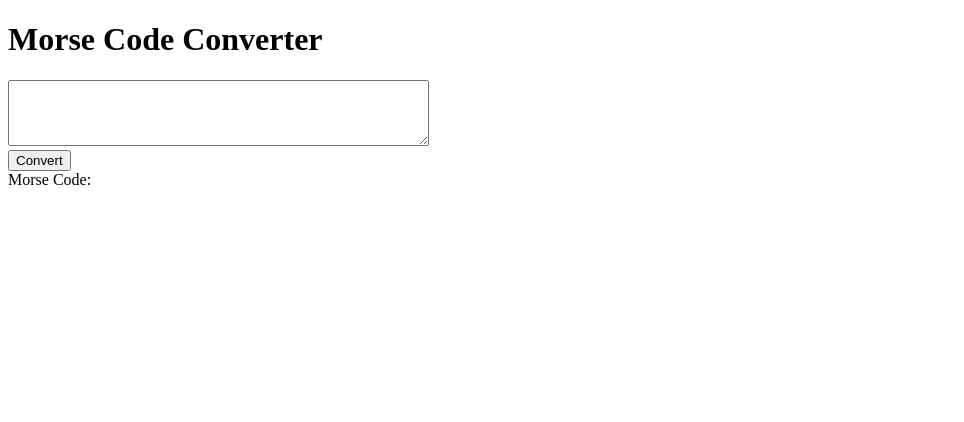
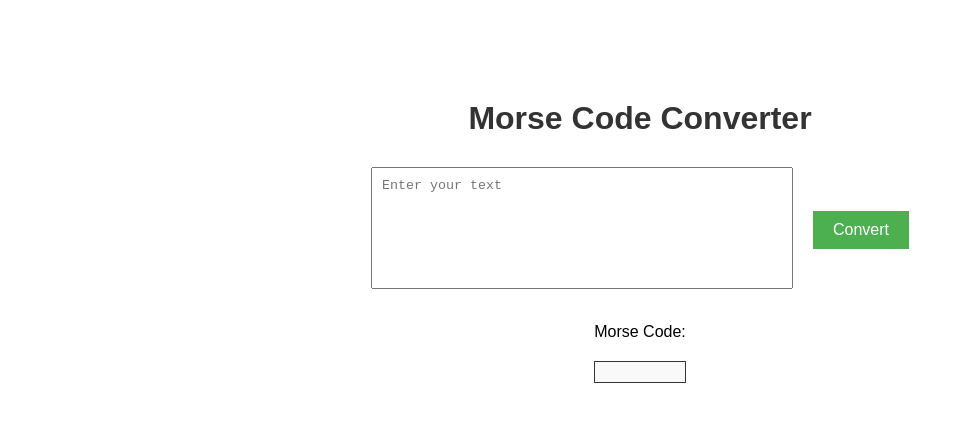
Before and after one commit to phspjy123/phspjy123.github.io, a plain HTML site: page index.html in a window 1280 px wide. Shown: the whole page, without its empty margins (0-964 px from the left). Drawn offline with Linux system fonts and the light colour scheme.

Commit message:
Update index.html

```diff
--- a/index.html
+++ b/index.html
@@ -2,6 +2,57 @@
 <html>
 <head>
   <title>Morse Code Converter</title>
+  <style>
+    body {
+      font-family: Arial, sans-serif;
+      text-align: center;
+      margin-top: 100px;
+    }
+
+    h1 {
+      color: #333;
+    }
+
+    .container {
+      display: flex;
+      justify-content: center;
+      align-items: center;
+      margin-top: 30px;
+    }
+
+    .input-container {
+      margin-right: 20px;
+    }
+
+    textarea {
+      width: 400px;
+      height: 100px;
+      padding: 10px;
+      resize: none;
+    }
+
+    button {
+      padding: 10px 20px;
+      font-size: 16px;
+      background-color: #4CAF50;
+      color: white;
+      border: none;
+      cursor: pointer;
+      transition: background-color 0.3s;
+    }
+
+    button:hover {
+      background-color: #45a049;
+    }
+
+    #morse-code-output {
+      font-size: 18px;
+      margin-top: 20px;
+      padding: 10px;
+      border: 1px solid #333;
+      background-color: #f9f9f9;
+    }
+  </style>
   <script>
     function convertToMorseCode() {
       const text = document.getElementById("text-input").value.toUpperCase();
@@ -33,11 +84,17 @@
 </head>
 <body>
   <h1>Morse Code Converter</h1>
-  <textarea id="text-input" rows="4" cols="50"></textarea>
-  <br>
-  <button onclick="convertToMorseCode()">Convert</button>
-  <br>
-  <label for="morse-code-output">Morse Code:</label>
-  <p id="morse-code-output"></p>
+  <div class="container">
+    <div class="input-container">
+      <textarea id="text-input" placeholder="Enter your text"></textarea>
+    </div>
+    <button onclick="convertToMorseCode()">Convert</button>
+  </div>
+  <div class="container">
+    <div>
+      <label for="morse-code-output">Morse Code:</label>
+      <p id="morse-code-output"></p>
+    </div>
+  </div>
 </body>
 </html>
```
